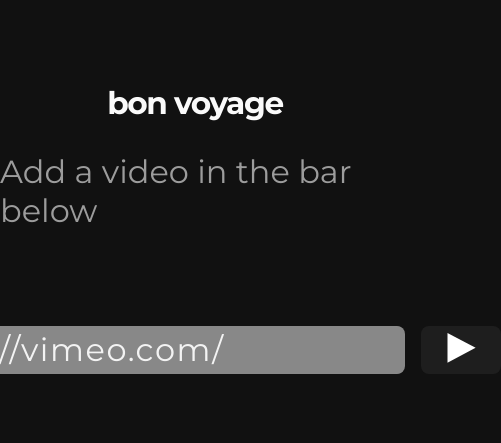
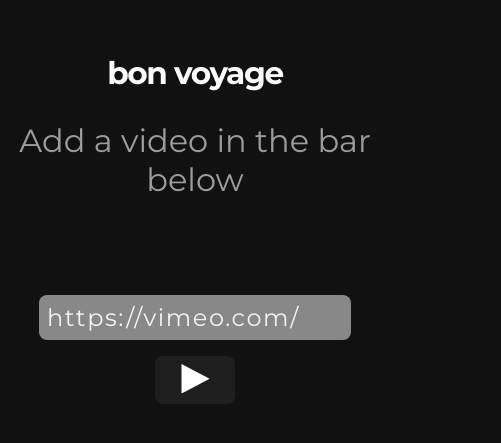
Before and after one commit to xavxyz/bon-voyage, a React (Create React App) app: page / in a window 390 px wide. Shown: the part 191-634 px from the top of the page, 501 px wide, since content can reach past the window. Built offline with nearby package versions, Linux system fonts and the light colour scheme.

Commit message:
fix: make Welcome & AddVideo more pleasant on small screens

```diff
--- a/src/Welcome/AddVideo.js
+++ b/src/Welcome/AddVideo.js
@@ -48,13 +48,21 @@ class AddVideo extends React.Component {
 
 const FormWrapper = styled.form`
   display: flex;
+  max-width: 1000px;
+  width: 100%;
+
+  @media (max-width: 768px) {
+    align-items: center;
+    flex-direction: column;
+    width: 80vw;
+  }
 `;
 
 export const Input = styled.input`
   background: rgba(255, 255, 255, 0.5);
   border-radius: 0.5rem;
   align-self: stretch;
-  min-width: 500px;
+
   border: 0;
   outline: 0;
   padding: 0 0.5rem;
@@ -63,6 +71,17 @@ export const Input = styled.input`
   font-family: Montserrat, sans-serif;
   letter-spacing: 0.1rem;
   color: rgba(255, 255, 255, 0.9);
+
+  @media (min-width: 769px) {
+    min-width: 500px;
+  }
+
+  @media (max-width: 768px) {
+    margin-right: 0;
+    margin-bottom: 1rem;
+    font-size: 1.5rem;
+    padding: 0.5rem 0.5rem;
+  }
 `;
 
 export default withRouter(AddVideo);
--- a/src/Welcome/index.js
+++ b/src/Welcome/index.js
@@ -18,9 +18,7 @@ export default class Welcome extends React.Component {
           </Appear>
         </Header>
         <Appear inside offset={-1} duration={0.3} delay={0.3}>
-          <WidthContainer>
-            <AddVideo />
-          </WidthContainer>
+          <AddVideo />
         </Appear>
       </Wrapper>
     );
@@ -41,8 +39,5 @@ const Header = styled.div`
   flex-direction: column;
   justify-content: center;
   align-items: center;
+  text-align: center;
 `;
-
-const WidthContainer = styled.div`
-  max-width: 1000px;
-`;
```
